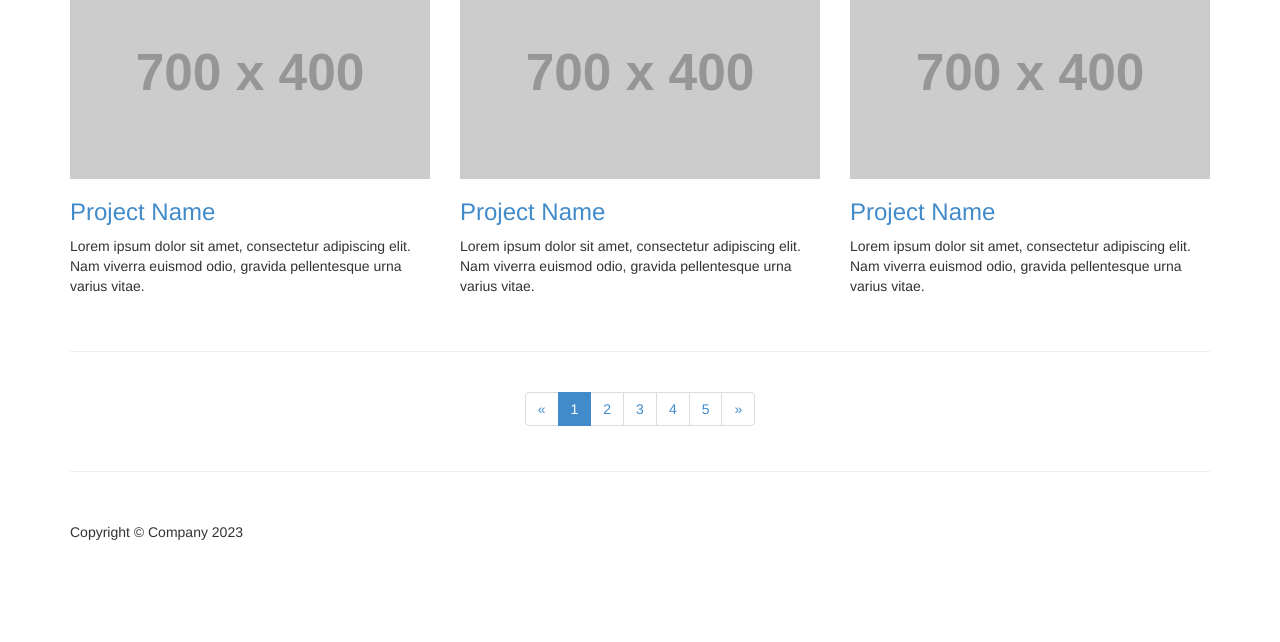
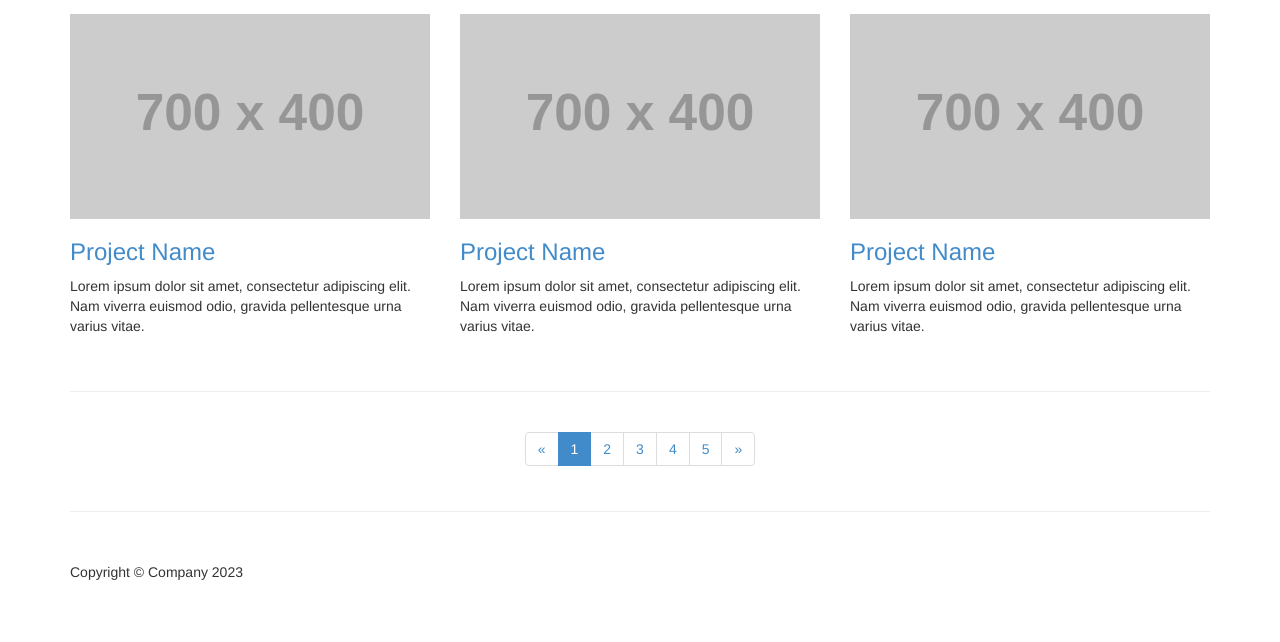
Before and after one commit to RutgerPijnenburg/RutgerPijnenburg.github.io, a plain HTML site: page index.html in a window 1280 px wide. Shown: the part 186-828 px from the top of the page. Before the commit the page ends 800 px from the top, so only its background shows below. Drawn offline with Linux system fonts and the light colour scheme; placeholder pictures from the web are drawn by us.

Commit message:
Update 3-col-portfolio.css

```diff
--- a/css/3-col-portfolio.css
+++ b/css/3-col-portfolio.css
@@ -1,5 +1,5 @@
 body {
-	margin-top: 50px; /* 50px is the height of the navbar - change this if the navbarn height changes */
+	margin-top: 90px; /* 50px is the height of the navbar - change this if the navbarn height changes */
 }
 
 .portfolio-item {
```
